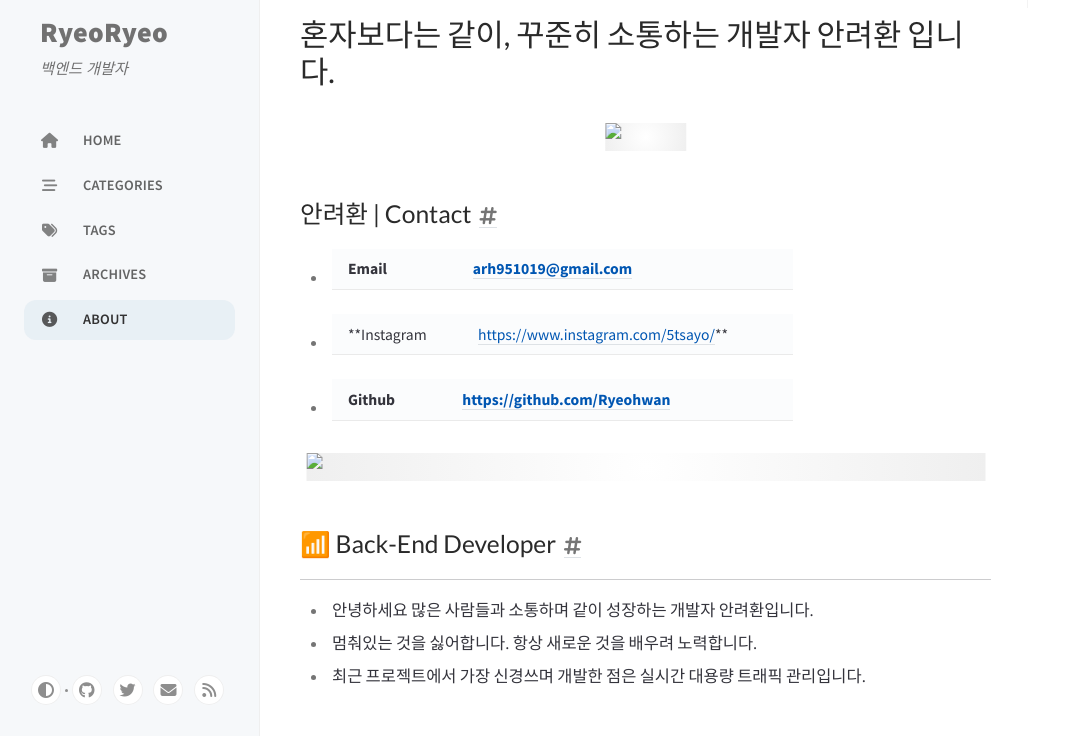
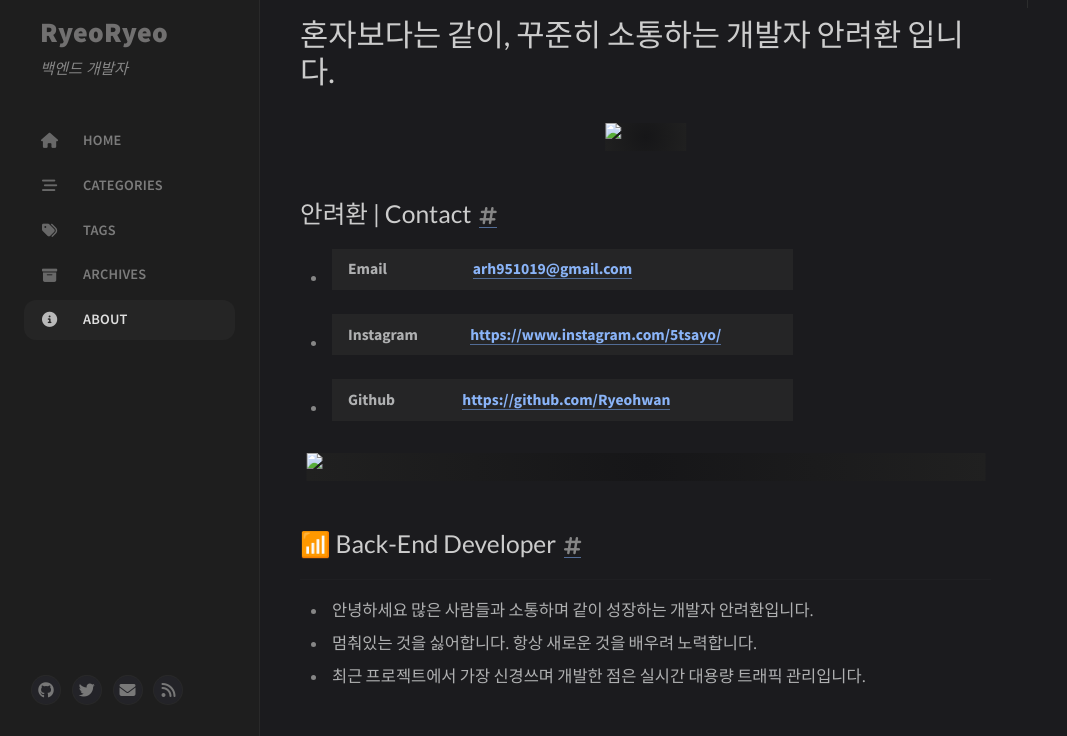
Before and after one commit to Ryeohwan/Ryeohwan.github.io, a Jekyll site: the page built from _tabs/about.md, in a window 1280 px wide and 900 px high, cut to the strip 164-900 px from the top of the window. Shown: the whole strip, without its empty margins (0-1067 px from the left). Built offline with Jekyll 4.4.1, drawn with Linux system fonts in a browser that asks for light colours; cached includes are drawn as plain includes; comment, search, counter and statistics services are not loaded.

```diff
--- a/_config.yml
+++ b/_config.yml
@@ -43,13 +43,13 @@ social:
     # - https://www.facebook.com/username
     # - https://www.linkedin.com/in/username
 
-google_site_verification: # fill in to your verification string
+google_site_verification: google_meta_tag_verification # fill in to your verification string
 
 # ↑ --------------------------
 # The end of `jekyll-seo-tag` settings
 
 google_analytics:
-  id: # fill in your Google Analytics ID
+  id: G-W8SSVYWXMK # fill in your Google Analytics ID
 
 # Prefer color scheme setting.
 #
@@ -62,7 +62,7 @@ google_analytics:
 #     light  - Use the light color scheme
 #     dark   - Use the dark color scheme
 #
-theme_mode: # [light|dark]
+theme_mode: dark # [light|dark]
 
 # The CDN endpoint for images.
 # Notice that once it is assigned, the CDN url
@@ -81,7 +81,7 @@ comments:
   active: # The global switch for posts comments, e.g., 'disqus'.  Keep it empty means disable
   # The active options are as follows:
   disqus:
-    shortname: Ryeo # fill with the Disqus shortname. › https://help.disqus.com/en/articles/1717111-what-s-a-shortname
+    shortname: Ryeohwan # fill with the Disqus shortname. › https://help.disqus.com/en/articles/1717111-what-s-a-shortname
   # utterances settings › https://utteranc.es/
   utterances:
     repo: # <gh-username>/<repo>
--- a/_tabs/about.md
+++ b/_tabs/about.md
@@ -11,7 +11,7 @@ order: 4
 ## 안려환 | Contact
 
 - **Email** | **[arh951019@gmail.com](mailto:arh951019@gmail.com)**
-- **Instagram | [https://www.instagram.com/5tsayo/](https://www.instagram.com/5tsayo/)**
+- **Instagram** | **[https://www.instagram.com/5tsayo/](https://www.instagram.com/5tsayo/)**
 - **Github** | **[https://github.com/Ryeohwan](https://github.com/Ryeohwan)**
 
 <img width="679" alt="Untitled" src="https://github.com/Ryeohwan/TRL/assets/73810834/94214ddf-2656-4d42-a21f-9e0c7540df9e">
```
